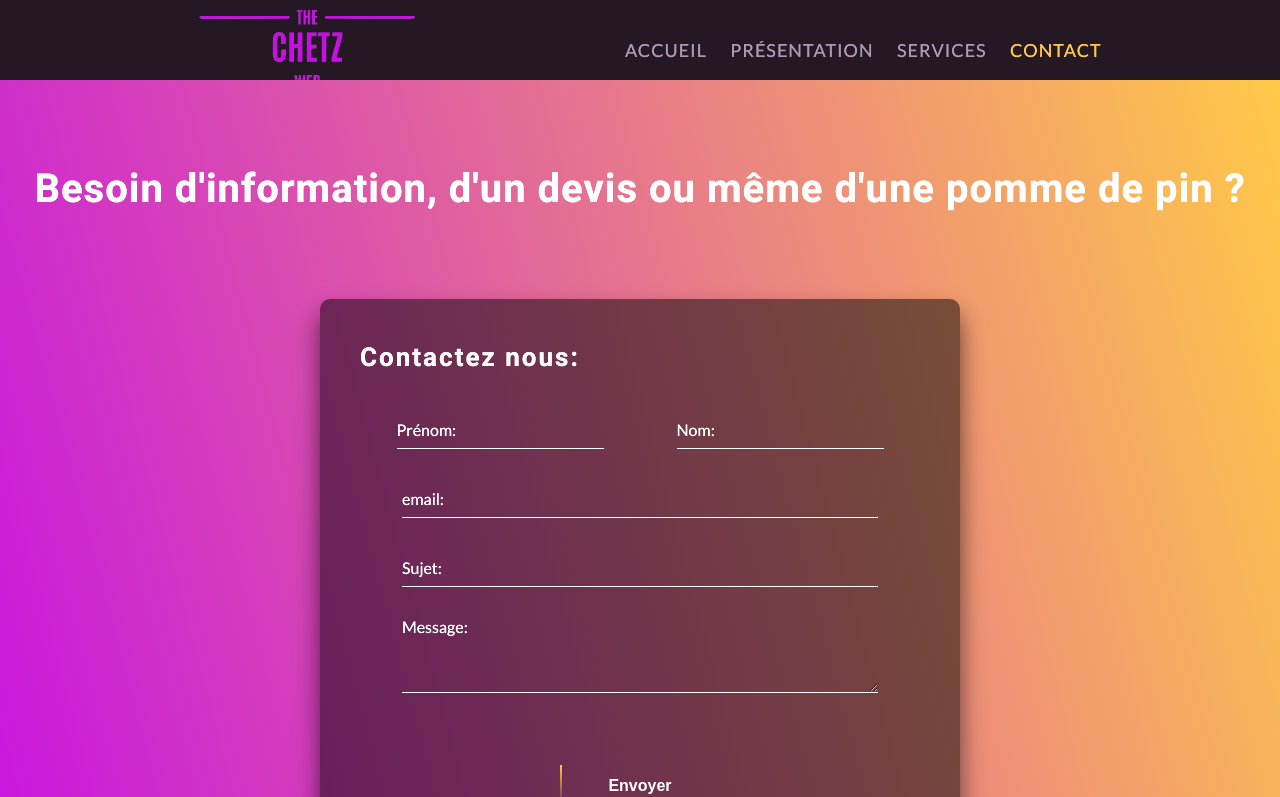
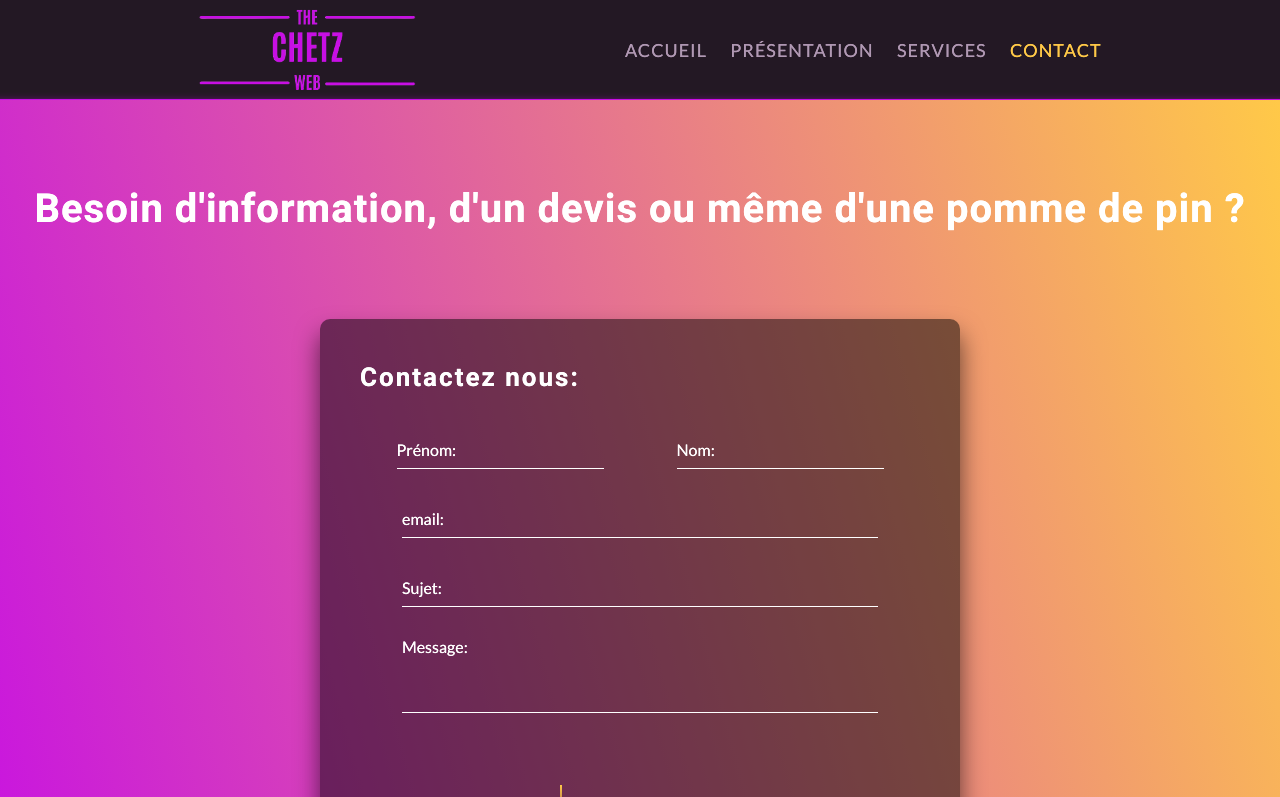
Before and after one commit to lolonai/chetz-web, a React (Create React App) app: page /contact in a window 1280 px wide. Shown: the top 797 px of the page. Built offline with nearby package versions, Linux system fonts and the light colour scheme.

Commit message:
fixes to testbox and mobile sizing

```diff
--- a/src/Styles/component/Contact.scss
+++ b/src/Styles/component/Contact.scss
@@ -4,7 +4,7 @@
   display: flex;
   flex-direction: column;
   align-items: center;
-  top: 8rem;
+  top: 10rem;
   background: linear-gradient(
     75deg,
     rgba(199, 15, 228, 1) 0%,
@@ -117,6 +117,8 @@
       outline: none;
       background: transparent;
       transition: 0.5s;
+      resize: none;
+
 
       &:focus {
         border-color: $gold;
--- a/src/Styles/component/Media_Query/mq768.scss
+++ b/src/Styles/component/Media_Query/mq768.scss
@@ -58,6 +58,7 @@
   }
 
   .contact-container {
+    top: 8rem;
 
     .login-box {
       width: 85vw;
```
